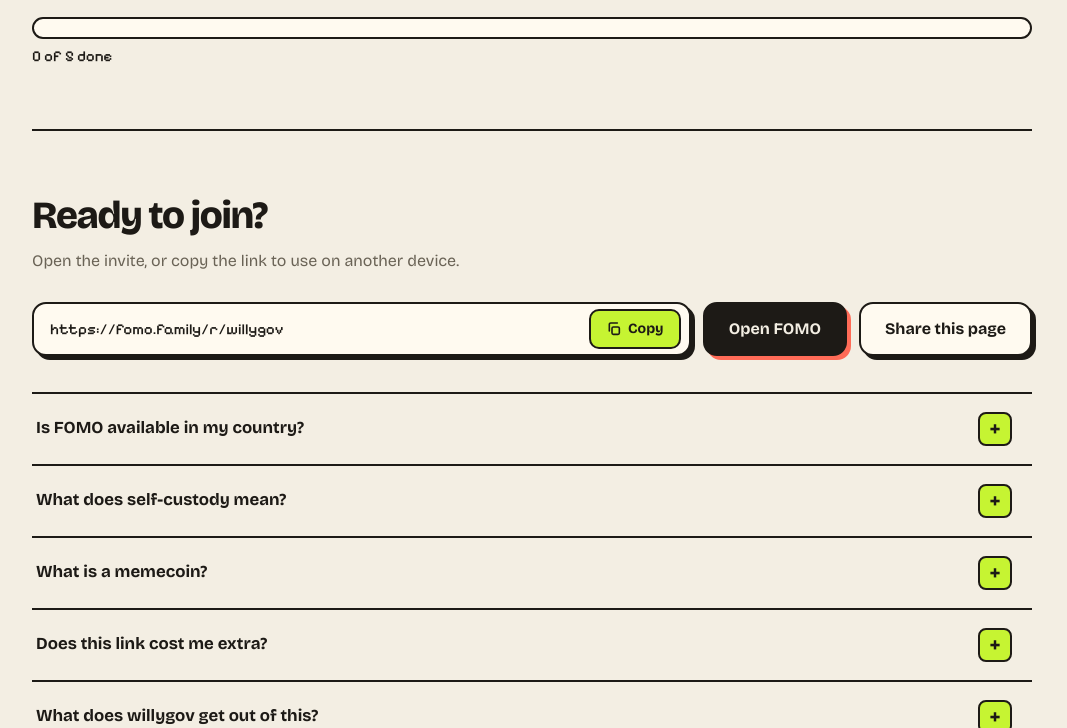
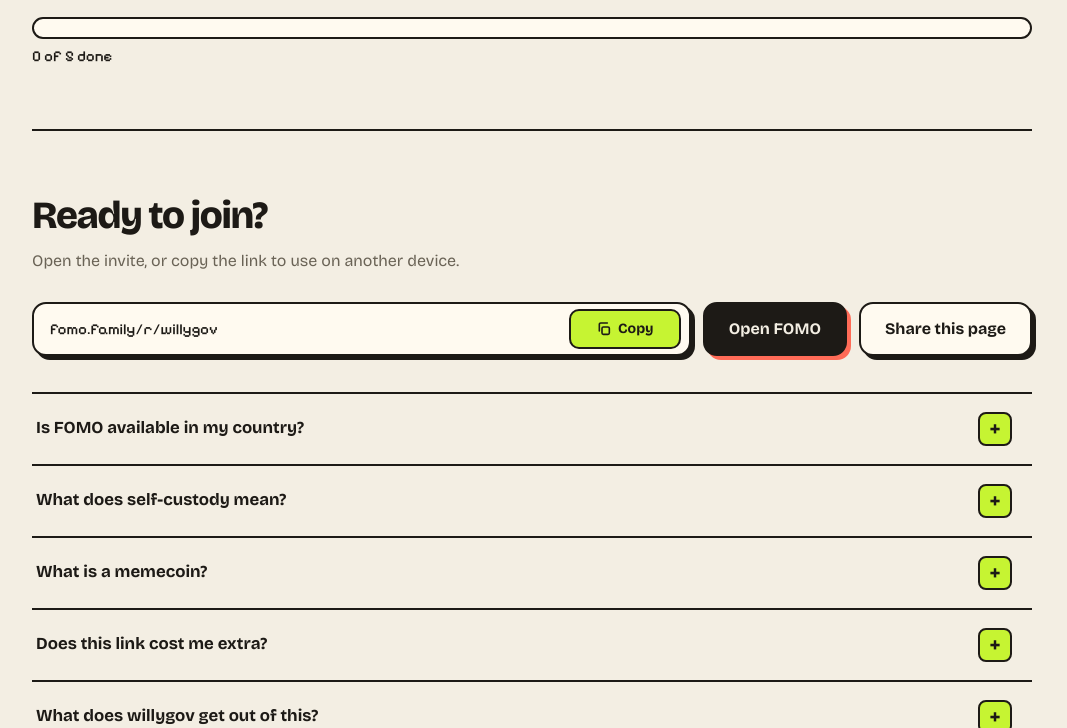
Before and after one commit to willygov/fp, a plain HTML site: page index.html in a window 1280 px wide. Both pictures are taken after a click on the button "Copy". Shown: the part 3274-4002 px from the top of the page, without its empty margins (108-1175 px from the left). Drawn offline with nearby package versions, Linux system fonts and the light colour scheme.

Commit message:
Update index.html

```diff
--- a/index.html
+++ b/index.html
@@ -140,9 +140,9 @@ h2{font:800 clamp(1.6rem,5.4vw,2.4rem)/1.08 var(--head);letter-spacing:-.035em;m
   flex:1 1 260px;min-height:54px;display:flex;align-items:center;gap:10px;padding:0 8px 0 16px;
   background:var(--panel);border:2px solid var(--ink);border-radius:14px;box-shadow:4px 4px 0 var(--ink)
 }
-.field code{flex:1;font:500 .95rem var(--pix);overflow-wrap:anywhere;padding:6px 0}
+.field code{flex:1 1 auto;min-width:0;font:500 clamp(.8rem,3.8vw,.95rem) var(--pix);white-space:nowrap;overflow:hidden;text-overflow:ellipsis;padding:6px 0}
 .copy{
-  min-height:40px;min-width:92px;padding:0 14px;border:2px solid var(--ink);border-radius:10px;background:var(--lime);color:#1d1a16;
+  min-height:40px;width:112px;flex:none;white-space:nowrap;padding:0 12px;border:2px solid var(--ink);border-radius:10px;background:var(--lime);color:#1d1a16;
   font:700 .88rem var(--head);cursor:pointer;display:inline-flex;align-items:center;justify-content:center;gap:6px;transition:background .2s,transform .12s
 }
 .copy:active{transform:scale(.95)}
@@ -357,7 +357,7 @@ summary::after{margin-right:10px}
       <p class="sub">Open the invite, or copy the link to use on another device.</p>
       <div class="copyrow">
         <div class="field">
-          <code id="ref">https://fomo.family/r/willygov</code>
+          <code id="ref" title="https://fomo.family/r/willygov">fomo.family/r/willygov</code>
           <button class="copy" id="copy" type="button" aria-label="Copy invite link">
             <svg class="cp" viewBox="0 0 24 24" aria-hidden="true"><rect x="9" y="9" width="11" height="11" rx="2"/><path d="M5 15V5a2 2 0 0 1 2-2h10"/></svg>
             <svg class="ok" viewBox="0 0 24 24" aria-hidden="true"><path d="m5 12 5 5 9-10"/></svg>
@@ -454,14 +454,18 @@ summary::after{margin-right:10px}
 
   /* copy field */
   var btn=document.getElementById("copy"),lab=document.getElementById("copyLabel"),u="https://fomo.family/r/willygov",tm;
-  function done(m){btn.classList.add("done");lab.textContent=m;clearTimeout(tm);tm=setTimeout(function(){btn.classList.remove("done");lab.textContent="Copy"},1800)}
+  function done(m){btn.classList.toggle("done",m==="Copied");lab.textContent=m;clearTimeout(tm);tm=setTimeout(function(){btn.classList.remove("done");lab.textContent="Copy"},1800)}
+  function legacy(){
+    var t=document.createElement("textarea");t.value=u;t.setAttribute("readonly","");
+    t.style.cssText="position:fixed;top:0;left:0;opacity:0";document.body.appendChild(t);
+    t.select();t.setSelectionRange(0,t.value.length);
+    var ok=false;try{ok=document.execCommand("copy")}catch(e){}
+    document.body.removeChild(t);return ok;
+  }
   btn.addEventListener("click",function(){
     if(navigator.clipboard&&navigator.clipboard.writeText){
-      navigator.clipboard.writeText(u).then(function(){done("Copied")},function(){done("Select")});
-    }else{
-      var r=document.createRange();r.selectNodeContents(document.getElementById("ref"));
-      var s=getSelection();s.removeAllRanges();s.addRange(r);done("Select");
-    }
+      navigator.clipboard.writeText(u).then(function(){done("Copied")},function(){done(legacy()?"Copied":"Failed")});
+    }else{done(legacy()?"Copied":"Failed")}
   });
 
   /* risk simulator */
```
